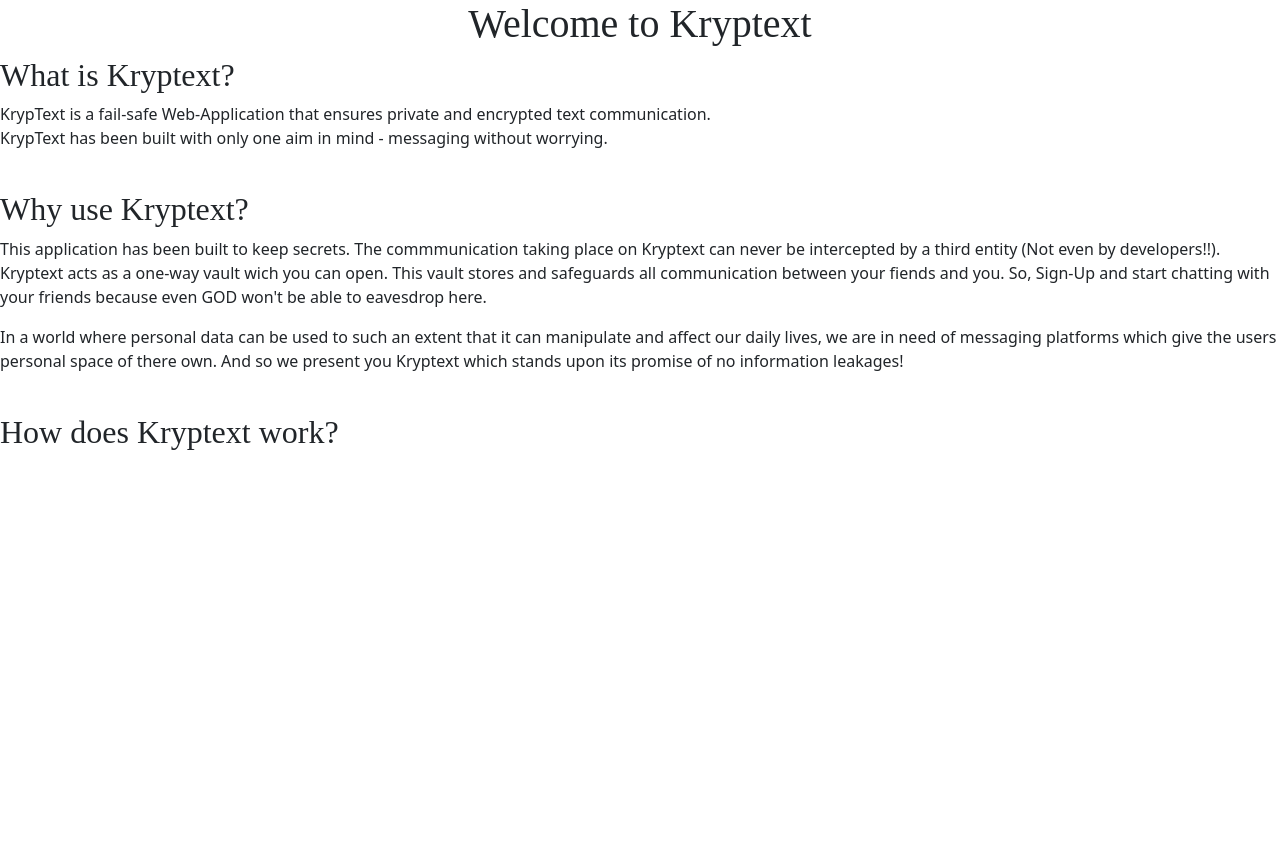
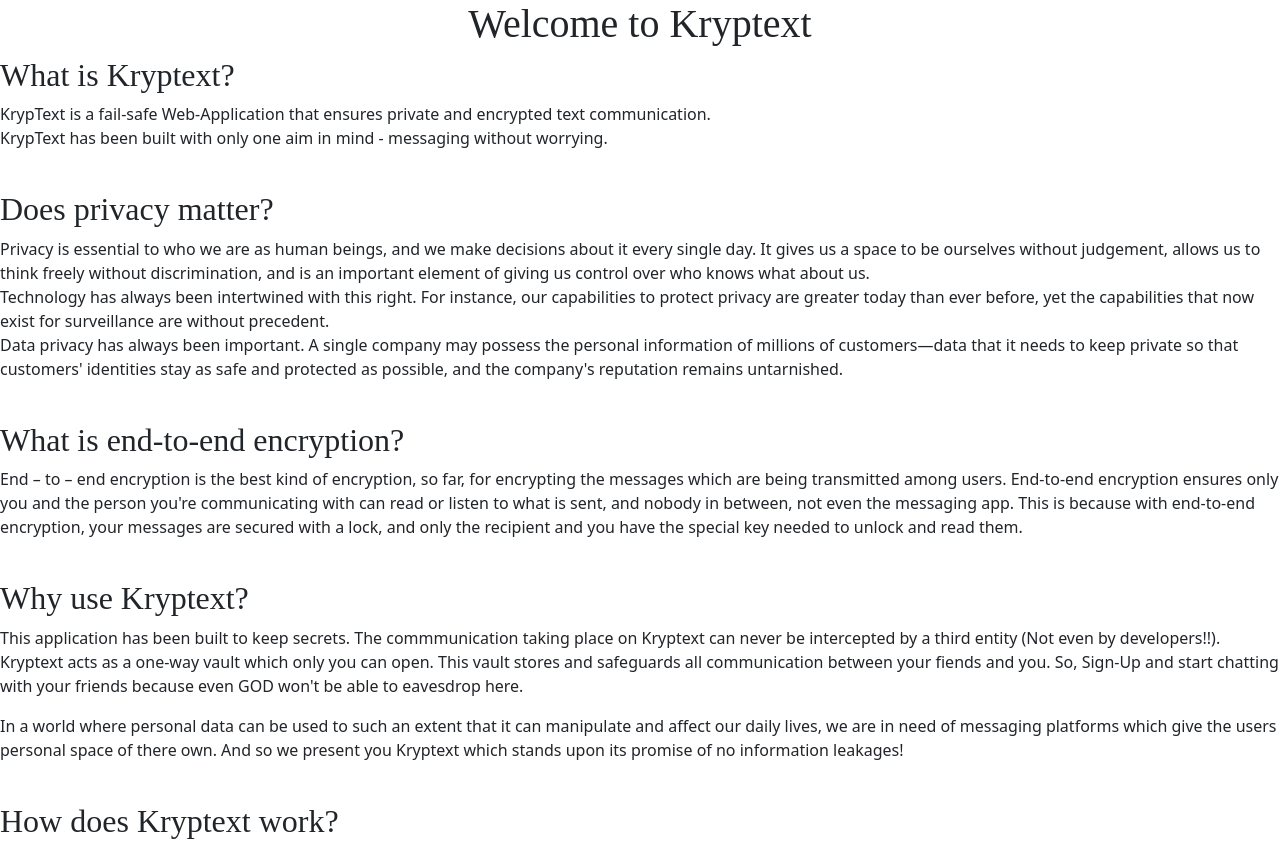
Before and after one commit to Dragonglass101/Kryptext, a Django app: page /description/ in a window 1280 px wide. Shown: the part 56-904 px from the top of the page. Before the commit the page ends 506 px from the top, so only its background shows below. Run offline with Django 3.2, Linux system fonts and the light colour scheme.

Commit message:
adding text in description and home pages

```diff
--- a/Drive_Kryp_Interaction/crypt_implement.py
+++ b/Drive_Kryp_Interaction/crypt_implement.py
@@ -11,7 +11,7 @@
         with open(r'./txtfiles/sender.txt','r') as u:
             person=u.read()
         #Generating private key (RsaKey object) of key length of 2048 bits
-        private_key = RSA.generate(2048)
+        private_key = RSA.generate(4096)
         #Generating the public key (RsaKey object) from the private key
         public_key = private_key.publickey()
         #Converting the RsaKey objects to string
--- a/Drive_Kryp_Interaction/display.py
+++ b/Drive_Kryp_Interaction/display.py
@@ -19,7 +19,7 @@
         for msg in lg:
             fname=msg.split(" ")[2]+"_messages.txt"
             with open(r'./messages/'+fname,'a') as indlg:
-                indlg.write(msg)
+                indlg.write(msg+'\n')
 
 if(__name__ == "__main__"):
     distribute()
--- a/chats/views.py
+++ b/chats/views.py
@@ -1,12 +1,9 @@
 from django.shortcuts import render, HttpResponse, redirect
 from django.contrib.auth.forms import UserCreationForm
-from chats.models import Friend
 from django.contrib import messages
 from django.contrib.auth import authenticate, login, logout
 from chats.form import CreateUserForm
 from django.contrib.auth.models import User
-from datetime import datetime
-import json
 
 
 # Create your views here.
--- a/templates/chat_history.html
+++ b/templates/chat_history.html
@@ -13,7 +13,7 @@
             </form>
         </div>
         <br><input class="btn btn-secondary mx-5" type="file" id="file_read" placeholder="mycreds.txt"><br>
-        <textarea class="mx-5 my-2" cols="100" rows="15" placeholder="Your chat history will appear here"></textarea>
+        <textarea class="mx-5 my-2" cols="130" rows="15" placeholder="Your chat history will appear here"></textarea>
     </div>
     <script language="javascript" type="text/javascript">
     let input = document.getElementById('file_read');
--- a/templates/description.html
+++ b/templates/description.html
@@ -10,10 +10,34 @@
       communication.<br>KrypText has been built with only one aim in mind - messaging
       without worrying.</p><br>
 
+  <h2 style="font-family:'Lucida Handwriting'">Does privacy matter?</h2>
+    <p>Privacy is essential to who we are as human beings, and we make
+    decisions about it every single day. It gives us a space to be
+    ourselves without judgement, allows us to think freely without
+    discrimination, and is an important element of giving us control over
+    who knows what about us.<br>
+    Technology has always been intertwined with this right. For instance,
+    our capabilities to protect privacy are greater today than ever before,
+    yet the capabilities that now exist for surveillance are without
+    precedent.<br>
+    Data privacy has always been important. A single company may possess the
+    personal information of millions of customers—data that it needs to keep
+    private so that customers' identities stay as safe and protected as
+    possible, and the company's reputation remains untarnished.</p><br>
+
+  <h2 style="font-family:'Lucida Handwriting'">What is end-to-end encryption?</h2>
+  <p>End – to – end encryption is the best kind of encryption, so far, for
+  encrypting the messages which are being transmitted among users.
+  End-to-end encryption ensures only you and the person you're
+  communicating with can read or listen to what is sent, and nobody in
+  between, not even the messaging app. This is because with end-to-end
+  encryption, your messages are secured with a lock, and only the recipient
+  and you have the special key needed to unlock and read them.</p><br>
+
   <h2 style="font-family:'Lucida Handwriting'">Why use Kryptext?</h2>
     <p>This application has been built to keep secrets. The commmunication
       taking place on Kryptext can never be intercepted by a third entity
-      (Not even by developers!!). Kryptext acts as a one-way vault wich you
+      (Not even by developers!!). Kryptext acts as a one-way vault which only you
       can open. This vault stores and safeguards all communication between
       your fiends and you. So, Sign-Up and start chatting with
       your friends because even GOD won't be able to eavesdrop here.</p>
--- a/templates/index_1.html
+++ b/templates/index_1.html
@@ -62,7 +62,5 @@
       of messaging platforms which give the users personal space of there
       own. And so we present you Kryptext which stands upon its promise of
       no information leakages!</p><br>
-
-  <h2 style="font-family:'Lucida Handwriting'">How does Kryptext work?</h2>
 </div>
 {% endblock body %}
--- a/templates/index_2.html
+++ b/templates/index_2.html
@@ -107,8 +107,5 @@
       of messaging platforms which give the users personal space of there
       own. And so we present you Kryptext which stands upon its promise of
       no information leakages!</p><br>
-
-  <h2 style="font-family:'Lucida Handwriting'">How does Kryptext work?</h2>
 </div>
-
 {% endblock body %}
```
Also changed, not shown: templates/aboutus.html (+12 -1 lines), db.sqlite3, 3 other files.
